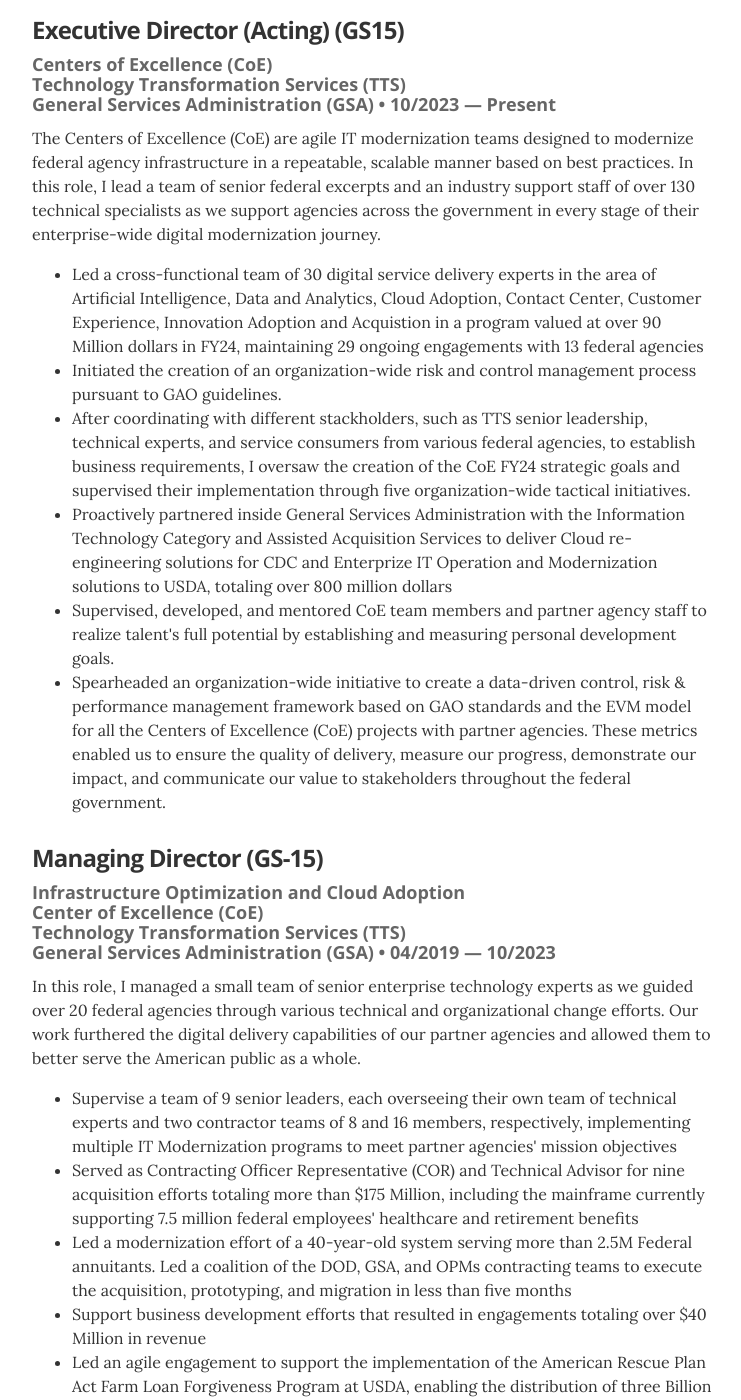
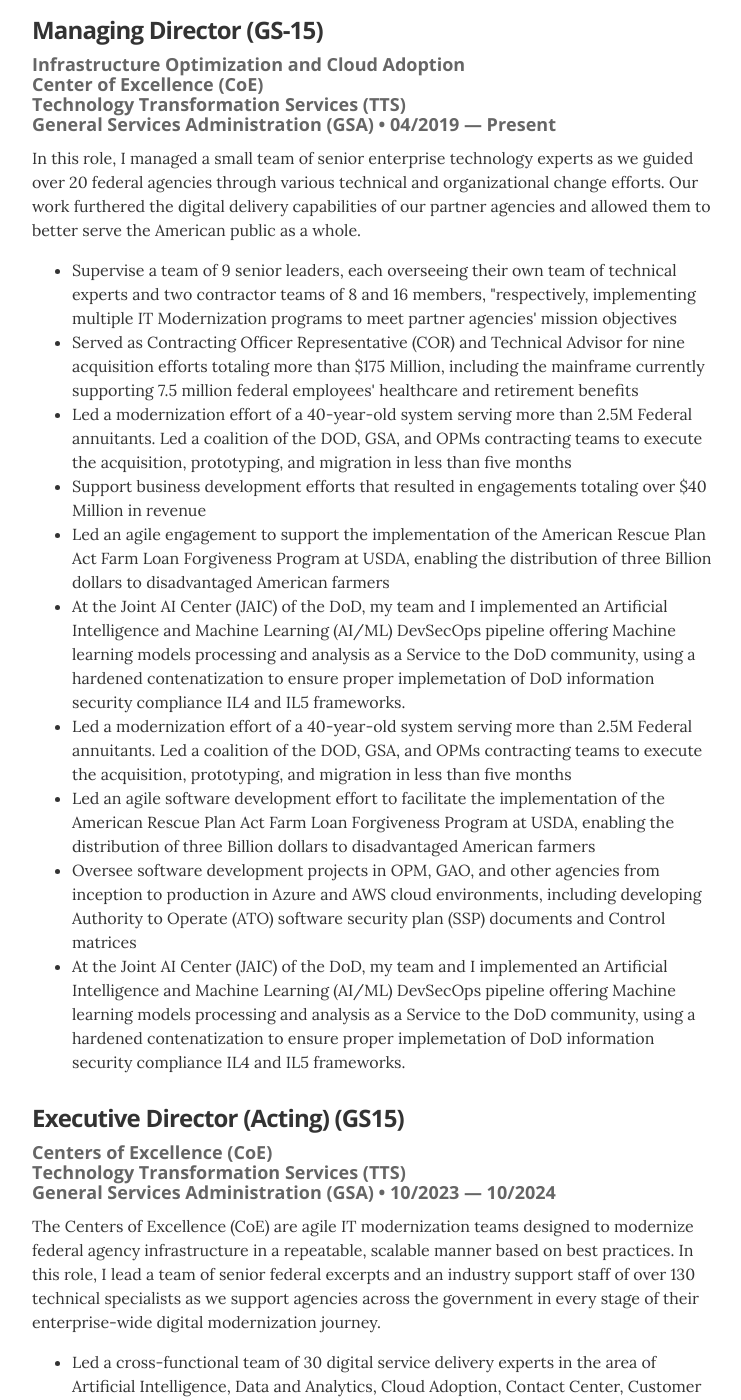
Before and after one commit to inuwashi/inuwashi.github.io, a Jekyll site: the page built from index.html, in a window 1280 px wide and 1400 px high, scrolled down 960 px. Shown: the whole window, without its empty margins (268-1009 px from the left). Built offline with Jekyll 4.4.1, drawn with Linux system fonts in a browser that asks for light colours; some of the changed text lies outside the part shown.

Commit message:
rearrange

```diff
--- a/_data/experience.yml
+++ b/_data/experience.yml
@@ -1,9 +1,76 @@
 # Jobs
+
+# Infrastructure Optimization and Cloud Adoption
+- company: Managing Director (GS-15)
+  position: Infrastructure Optimization and Cloud Adoption</br>Center of Excellence (CoE)</br>Technology Transformation Services (TTS)</br>General Services Administration (GSA)
+  duration: 04/2019 &mdash; Present
+  show:
+    - all
+  summary: In this role, I managed a small team of senior enterprise technology experts as we guided over 20 federal agencies through various technical and organizational change efforts. Our work furthered the digital delivery capabilities of our partner agencies and allowed them to better serve the American public as a whole.
+  bullets:
+    - bullet:
+      - text: Supervise a team of 9 senior leaders, each overseeing their own team of technical experts and two contractor teams of 8 and 16 members, "respectively, implementing multiple IT Modernization programs to meet partner agencies' mission objectives
+      - ecq: Leading People - Team Building
+      - ecq: Business Acumen - Human Capital Management
+    - bullet:
+      - text: Served as Contracting Officer Representative (COR) and Technical Advisor for nine acquisition efforts totaling more than $175 Million, including
+      - text: the mainframe currently supporting 7.5 million federal employees' healthcare and retirement benefits
+      - ecq: Business Acumen - Technology Management
+      - ecq: Business Acumen - Financial Management
+    - bullet:
+      - text: Led a modernization effort of a 40-year-old system serving more than 2.5M Federal annuitants. Led a coalition of the DOD, GSA, and OPMs contracting teams
+      - text: to execute the acquisition, prototyping, and migration in less than five months
+      - ecq: Leading People - Conflict Management, Creativity and Innovation
+    - bullet:
+      - text: Support business development efforts that resulted in engagements totaling over $40 Million in revenue
+      - ecq: Leading Change - External Awareness
+      - ecq: Results Driven - Entrepreneurship
+    # - bullet:
+    #   - text: Serve as a technical subject matter expert on customer engagements, leading the adoption of new technological practices and implementing organizational change
+    #   - text: management methodologies to support enterprise-wide adoption at seven partner agencies
+    #   - ecq: Results Driven - Customer Service, Problem Solving, Technical Credibility
+    - bullet:
+      - text: Led an agile engagement to support the implementation of the American Rescue Plan Act Farm Loan Forgiveness Program at USDA, enabling the distribution of three
+      - text: Billion dollars to disadvantaged American farmers
+      - ecq: Leading Change - Strategic Thinking
+      - ecq: Leading People - Leveraging Diversity
+    # - bullet:
+    #   - text: Oversee software development projects in OPM, GAO, and other agencies from inception to production in Azure and AWS cloud environments, including developing
+    #   - text: Authority to Operate (ATO) software security plan (SSP) documents and Control matrices
+    #   - ecq: Results Driven - Accountability, Technical Credibility
+    # # - bullet:
+    #   - text: Led a data analytics and agriculture science research effort with USDA's Farm Service Agency to identify and qualify producers for American Rescue Plan Act Benefits totaling up to $550 million
+    - bullet:
+      - text: At the Joint AI Center (JAIC) of the DoD, my team and I implemented an Artificial Intelligence and Machine Learning (AI/ML) DevSecOps pipeline offering Machine
+      - text: learning models processing and analysis as a Service to the DoD community, using a hardened contenatization to ensure proper implemetation of DoD information security
+      - text: compliance IL4 and IL5 frameworks.
+      - ecq: Leading Change - Resilience
+      - ecq: Building Coalitions - Political Savvy
+    # - bullet:
+    #   - text: Supported the OPM Resource Management Team in establishing a software licensing inventory to manage waste, thus improving the agency FITARA score from C- to C+.
+    #   - ecq: Building Coalitions - Political Savvy
+    #   - ecq: Leading Change - External Awareness
+    - bullet:
+      - text: Led a modernization effort of a 40-year-old system serving more than 2.5M Federal annuitants. Led a coalition of the DOD, GSA, and OPMs contracting teams to execute the acquisition, prototyping, and migration in less than five months
+      - ecq: Leading People - Conflict Management, Creativity and Innovation
+    - bullet:
+      - text: Led an agile software development effort to facilitate the implementation of the American Rescue Plan Act Farm Loan Forgiveness Program at USDA, enabling the distribution of three Billion dollars to disadvantaged American farmers
+      - ecq: Leading Change - Strategic Thinking
+      - ecq: Leading People - Leveraging Diversity
+    - bullet:
+      - text: Oversee software development projects in OPM, GAO, and other agencies from inception to production in Azure and AWS cloud environments, including developing Authority to Operate (ATO) software security plan (SSP) documents and Control matrices
+      - ecq: Results Driven - Accountability, Technical Credibility
+    - bullet:
+      - text: At the Joint AI Center (JAIC) of the DoD, my team and I implemented an Artificial Intelligence and Machine Learning (AI/ML) DevSecOps pipeline offering Machine learning models processing and analysis as a Service to the DoD community, using a hardened contenatization to ensure proper implemetation of DoD information security compliance IL4 and IL5 frameworks.
+      - ecq: Leading Change - Resilience
+      - ecq: Building Coalitions - Political Savvy
+
+
 
 # CoE Exec
 - company: Executive Director (Acting) (GS15)
   position: Centers of Excellence (CoE)</br>Technology Transformation Services (TTS)</br>General Services Administration (GSA)
-  duration: 10/2023 &mdash; Present
+  duration: 10/2023 &mdash; 10/2024
   show:
     - all
   summary: The Centers of Excellence (CoE) are agile IT modernization teams designed to modernize federal agency infrastructure in a repeatable, scalable manner based on best practices. In this role, I lead a team of senior federal excerpts and an industry support staff of over 130 technical specialists as we support agencies across the government in every stage of their enterprise-wide digital modernization journey.
@@ -71,59 +138,6 @@
     #   - ecq: Building Coalitions - Partnering
 
 
-# Infrastructure Optimization and Cloud Adoption
-- company: Managing Director (GS-15)
-  position: Infrastructure Optimization and Cloud Adoption</br>Center of Excellence (CoE)</br>Technology Transformation Services (TTS)</br>General Services Administration (GSA)
-  duration: 04/2019 &mdash; 10/2023
-  show:
-    - all
-  summary: In this role, I managed a small team of senior enterprise technology experts as we guided over 20 federal agencies through various technical and organizational change efforts. Our work furthered the digital delivery capabilities of our partner agencies and allowed them to better serve the American public as a whole.
-  bullets:
-    - bullet:
-      - text: "Supervise a team of 9 senior leaders, each overseeing their own team of technical experts and two contractor teams of 8 and 16 members, "
-      - text: respectively, implementing multiple IT Modernization programs to meet partner agencies' mission objectives
-      - ecq: Leading People - Team Building
-      - ecq: Business Acumen - Human Capital Management
-    - bullet:
-      - text: Served as Contracting Officer Representative (COR) and Technical Advisor for nine acquisition efforts totaling more than $175 Million, including
-      - text: the mainframe currently supporting 7.5 million federal employees' healthcare and retirement benefits
-      - ecq: Business Acumen - Technology Management
-      - ecq: Business Acumen - Financial Management
-    - bullet:
-      - text: Led a modernization effort of a 40-year-old system serving more than 2.5M Federal annuitants. Led a coalition of the DOD, GSA, and OPMs contracting teams
-      - text: to execute the acquisition, prototyping, and migration in less than five months
-      - ecq: Leading People - Conflict Management, Creativity and Innovation
-    - bullet:
-      - text: Support business development efforts that resulted in engagements totaling over $40 Million in revenue
-      - ecq: Leading Change - External Awareness
-      - ecq: Results Driven - Entrepreneurship
-    # - bullet:
-    #   - text: Serve as a technical subject matter expert on customer engagements, leading the adoption of new technological practices and implementing organizational change
-    #   - text: management methodologies to support enterprise-wide adoption at seven partner agencies
-    #   - ecq: Results Driven - Customer Service, Problem Solving, Technical Credibility
-    - bullet:
-      - text: Led an agile engagement to support the implementation of the American Rescue Plan Act Farm Loan Forgiveness Program at USDA, enabling the distribution of three
-      - text: Billion dollars to disadvantaged American farmers
-      - ecq: Leading Change - Strategic Thinking
-      - ecq: Leading People - Leveraging Diversity
-    # - bullet:
-    #   - text: Oversee software development projects in OPM, GAO, and other agencies from inception to production in Azure and AWS cloud environments, including developing
-    #   - text: Authority to Operate (ATO) software security plan (SSP) documents and Control matrices
-    #   - ecq: Results Driven - Accountability, Technical Credibility
-    # # - bullet:
-    #   - text: Led a data analytics and agriculture science research effort with USDA's Farm Service Agency to identify and qualify producers for American Rescue Plan Act Benefits totaling up to $550 million
-    - bullet:
-      - text: At the Joint AI Center (JAIC) of the DoD, my team and I implemented an Artificial Intelligence and Machine Learning (AI/ML) DevSecOps pipeline offering Machine
-      - text: learning models processing and analysis as a Service to the DoD community, using a hardened contenatization to ensure proper implemetation of DoD information security
-      - text: compliance IL4 and IL5 frameworks.
-      - ecq: Leading Change - Resilience
-      - ecq: Building Coalitions - Political Savvy
-    # - bullet:
-    #   - text: Supported the OPM Resource Management Team in establishing a software licensing inventory to manage waste, thus improving the agency FITARA score from C- to C+.
-    #   - ecq: Building Coalitions - Political Savvy
-    #   - ecq: Leading Change - External Awareness
-
-
 
 # Chief of Staff
 # - company: Chief of Staff (GS-15)
@@ -175,6 +189,17 @@
       - text: Established an IaaS offering used by hundreds of clients and business partners, improving the availability, ease of access, and efficiency surrounding
       - text: client infrastructure management and shortened the sales and delivery cycle from weeks to minutes
       - ecq: Business Acumen - Financial Management, Technology Management
+    - bullet:
+      - text: Partnered with the leadership, infrastructure, security, business development, and network operation teams at Beeks to determine an Enterprise Architecture and Cybersecurity strategy focused on iterative, continuous system standardization and modernization across global business operations.
+      - ecq: Building Coalitions - Influencing/Negotiating
+      - ecq: Leading Change - Vision
+    - bullet:
+      - text: Established an IaaS offering used by hundreds of clients and business partners, improving the availability, ease of access, and efficiency surrounding client infrastructure management and shortened the sales and delivery cycle from weeks to minutes
+      - ecq: Business Acumen - Financial Management, Technology Management
+    - bullet:
+      - text: Created, trained, and Supervised a team of 8 developers and systems engineers to establish a robust automation system that efficiently manages thousands of virtual machines and bare-metal servers. Drove down operating costs by over $50,000 annually
+      - ecq: Leading People - Developing Others, Team Building
+      - ecq: Business Acumen - Financial Management
 
 # VT CTO
 - company: Chief Technology Officer
@@ -220,6 +245,11 @@
     #   - text: Served as technical subject matter expert, cybersecurity advisor, risk manager, and architectural guide across the department and organization.
     #   - text: Authored best practices and new, innovative ways to solve complex problems
     #   - ecq: Results Driven - Problem Solving, Technical Credibility
+    - bullet:
+      - text: Designed and implemented an Information Security Policy to meet the requirements of the information security compliance frameworks of
+      - text: the US Financial Industry Regulatory Authority  (FINRA), UK Financial Conduct Authority (FCA), British Virgin Island Financial Services Commission (FSC), and the European Union European System of Financial Supervision (ESFS)
+      - ecq: Leading Change - External Awareness
+      - ecq: Building Coalitions - Political Savvy
 
 
 # Gallant VPS
--- a/_data/highlights.yml
+++ b/_data/highlights.yml
@@ -1,11 +1,15 @@
 # Highlights
 # - highlight: As the Managing Director of Infrastructure Optimization and Cloud Adoption Center of Excellence (CoE) of the General Service Administration, I led teams deployed to 22 federal agencies. My team led technological modenization efforts to improve the public experience and access to government service
 # - highlight: Stabilized Office of Personnel and Management's mainframe after data breach impacted over 14M people in and outside government. Created a roadmap for a mainframe recovery plan and utilized GSA resources to create the acquisition package successfully delivering in under one year. Coordinated multiple stakeholders, including the OPM Director, GSA Administrator, CIO, OCIO, GSAIT, Contractor, and the CoE team.
-- highlight: As the Chief Technical Officer of Visual Trading Systems, I led cross-functional development and infrastructure teams utilizing various tech stacks to integrate complex, interrelated systems that offer order-clearing services and low-latency trade routing solutions for the foreign exchange market.
-- highlight: Led CoE at the Office of Personnel and Management in building a new retirement system calculator and enterprise data infrastructure that impacts over 7.5M federal employees and reduces legacy technology, starting the agency's migration to the cloud
-- highlight: Forged the organizational and technical change strategy at Beeks Financial Cloud with the buy-in of internal and external  stakeholders to develop Infrastructure as a Service (IaaS) capabilities, transforming Beeks into a competitive, secure cloud provider
+# - highlight: As the Chief Technical Officer of Visual Trading Systems, I led cross-functional development and infrastructure teams utilizing various tech stacks to integrate complex, interrelated systems that offer order-clearing services and low-latency trade routing solutions for the foreign exchange market.
+# - highlight: Led CoE at the Office of Personnel and Management in building a new retirement system calculator and enterprise data infrastructure that impacts over 7.5M federal employees and reduces legacy technology, starting the agency's migration to the cloud
+# - highlight: Forged the organizational and technical change strategy at Beeks Financial Cloud with the buy-in of internal and external  stakeholders to develop Infrastructure as a Service (IaaS) capabilities, transforming Beeks into a competitive, secure cloud provider
 # - highlight: Orchestrated over sixty developers distributed worldwide utilizing varied technical stacks to craft a unified product vision that defined Visual Trading's offerings
 # - highlight: Founded GallantVPS and established its development team, creating a unique solution used by 14,000 users and leading to an acquisition by our largest competitor
 # - highlight: After coordinating with different stackholders, such as TTS senior leadership, technical experts, and service consumers from various federal agencies, to establish business requirements, I oversaw the creation of the CoE FY24 strategic goals and supervised their implementation through five organization-wide tactical initiatives.
 # - highlight: Established a relationship with the leadership, infrastructure, security, business development, and network operation teams at Beeks to determine an Enterprise Architecture and Cybersecurity strategy focused on iterative, continuous system standardization and modernization across global business operations.
-# - highlight: Spearheaded an organization-wide initiative to create data-driven performance metrics using a standard set of Objectives and Key Results (OKRs) for all Center of Excellence (CoE) projects with partner agencies. These metrics enabled us to measure our progress, demonstrate our impact, and communicate the value to stakeholders throughout the federal government.
+# - highlight: Spearheaded an organization-wide initiative to create data-driven performance metrics using a standard set of Objectives and Key Results (OKRs) for all Center of Excellence (CoE) projects with partner agencies. These metrics enabled us to measure our progress, demonstrate our impact, and communicate
+- highlight: Established a relationship with the leadership, infrastructure, security, business development, and network operation teams at Beeks to determine an Enterprise Architecture and Cybersecurity strategy focused on iterative, continuous system standardization and modernization across global business operations.
+- highlight: Forged the organizational and technical change strategy at Beeks Financial Cloud with the buy-in of internal and external  stakeholders to develop Infrastructure as a Service (IaaS) capabilities, transforming Beeks into a competitive, secure cloud provider.
+- highlight: Stabilized Office of Personnel and Management's mainframe after data breach impacted over 14M people in and outside government. Created a roadmap for a mainframe service recovery plan, ATO, implemtaiton process, and the acquisition package successfully delivering in under one year.
+#- highlight: Forged the organizational and technical change strategy at Beeks Financial Cloud with the buy-in of internal and external  stakeholders to develop Infrastructure as a Service (IaaS) capabilities, transforming Beeks into a competitive, secure cloud providerthe value to stakeholders throughout the federal government.
```
